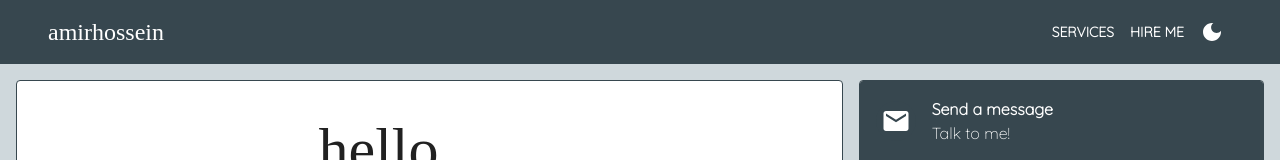
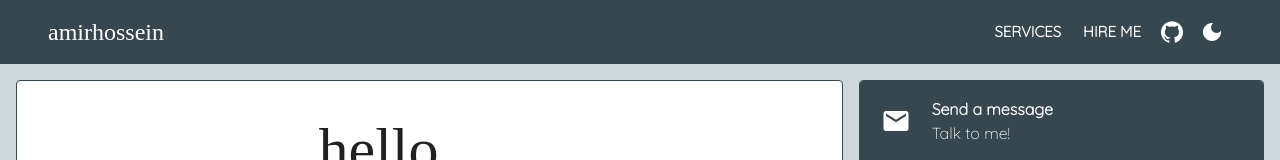
Before and after one commit to BlackIQ/amirhossein.info, a React (Create React App) app: page / in a window 1280 px wide. Shown: the top 160 px of the page. Built offline with nearby package versions, Linux system fonts and the light colour scheme; no server answers; grey boxes are pictures that could not be loaded; a web font is replaced by a local one.

Commit message:
Update navbar

```diff
--- a/src/components/navbar/navbar.component.jsx
+++ b/src/components/navbar/navbar.component.jsx
@@ -12,7 +12,7 @@ import {
   IconButton,
 } from "@mui/material";
 
-import { LightMode, DarkMode } from "@mui/icons-material";
+import { LightMode, DarkMode, GitHub } from "@mui/icons-material";
 
 import MakeSnackbar from "../snackbar/snackbar.component";
 
@@ -64,6 +64,7 @@ const Navbar = () => {
             <Button
               color="inherit"
               variant="text"
+              size="large"
               onClick={() => window.open("https://api.amirhossein.info")}
               sx={{
                 fontWeight: "bold",
@@ -74,6 +75,7 @@ const Navbar = () => {
             <Button
               color="inherit"
               variant="text"
+              size="large"
               onClick={hireMe}
               sx={{
                 fontWeight: "bold",
@@ -81,6 +83,14 @@ const Navbar = () => {
             >
               Hire me
             </Button>
+            <IconButton
+              color="inherit"
+              onClick={() =>
+                window.open("https://github.com/BlackIQ/amirhossein.info")
+              }
+            >
+              <GitHub />
+            </IconButton>
             <IconButton color="inherit" onClick={changeTheme}>
               {modeIcons[mode].icon}
             </IconButton>
```
